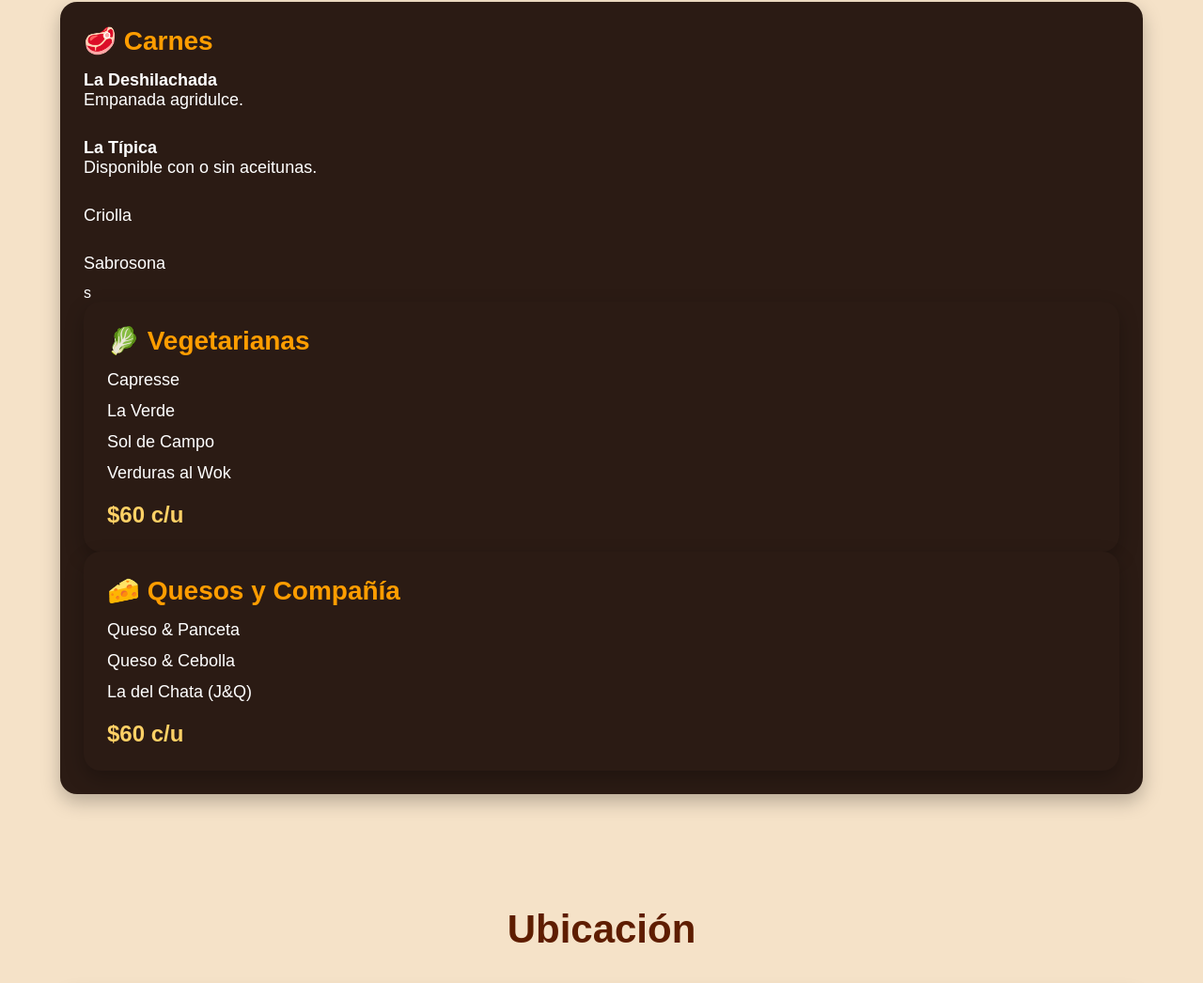
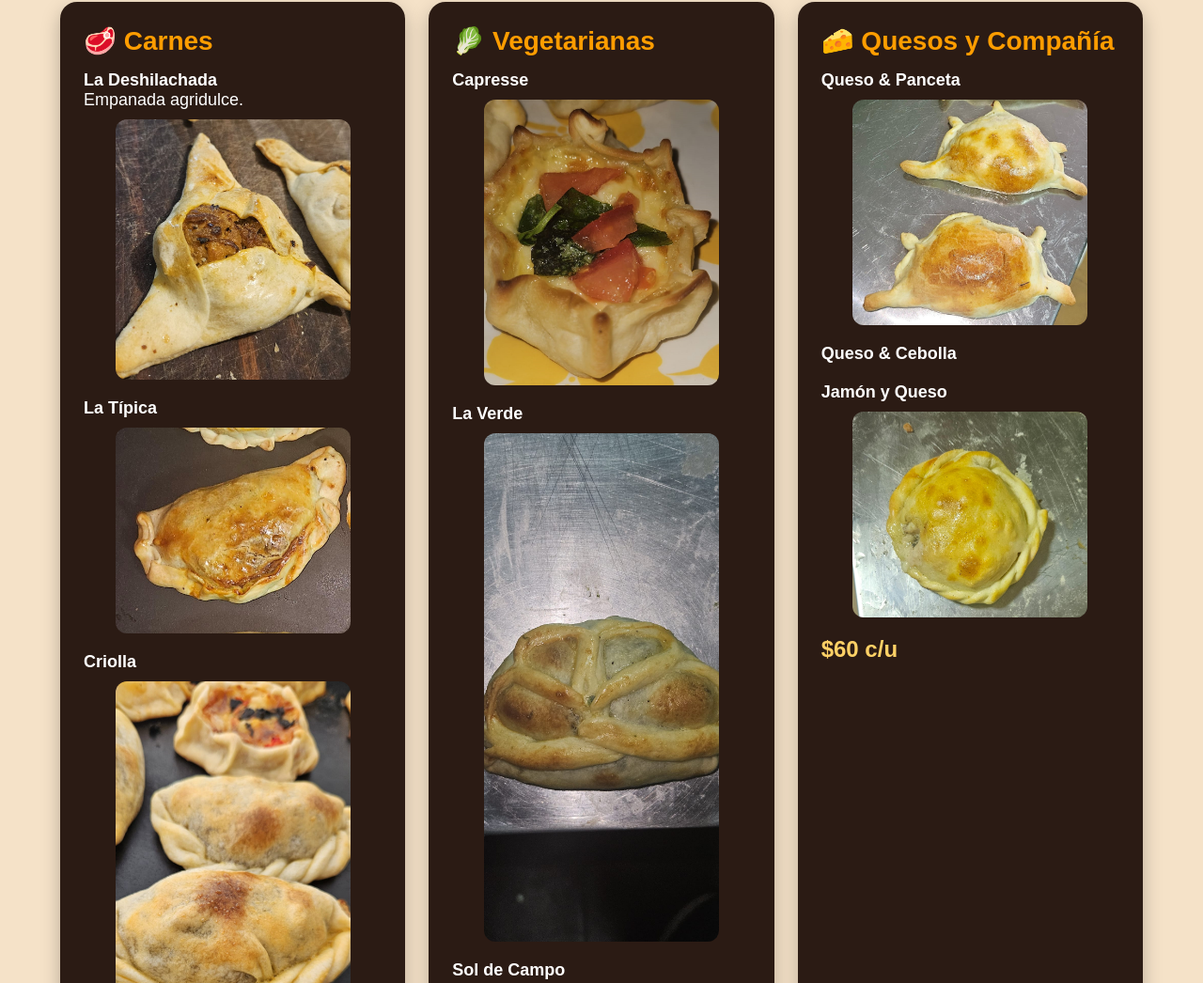
Before and after one commit to Feldenge/empanadaselchata, a plain HTML site: page index.html in a window 1280 px wide. Shown: the part 499-1545 px from the top of the page at 94% size. Drawn offline with Linux system fonts and the light colour scheme.

Commit message:
Update index.html

```diff
--- a/index.html
+++ b/index.html
@@ -6,7 +6,6 @@
 <title>Empanadas El Chata</title>
 
 <style>
-
 *{
     margin:0;
     padding:0;
@@ -101,8 +100,17 @@ nav a:hover{
 }
 
 .card li{
-    margin-bottom:12px;
+    margin-bottom:20px;
     font-size:18px;
+}
+
+.card img{
+    width:100%;
+    max-width:250px;
+    display:block;
+    margin:10px auto;
+    border-radius:12px;
+    object-fit:cover;
 }
 
 .price{
@@ -145,11 +153,6 @@ nav a:hover{
     border-radius:12px;
     text-decoration:none;
     font-weight:bold;
-    transition:0.3s;
-}
-
-.whatsapp:hover{
-    background:#1ebd5a;
 }
 
 footer{
@@ -159,81 +162,85 @@ footer{
     color:#ccc;
     margin-top:40px;
 }
-
-@media(max-width:768px){
-
-    .section-title{
-        font-size:32px;
-    }
-
-}
-
 </style>
 </head>
 
 <body>
 
 <header>
-
-<img src="logo.jpeg" alt="Logo" class="logo">
-
+<img src="logo.JPEG" alt="Logo" class="logo">
 <p>Empanadas Gourmet hechas con pasión</p>
-
 </header>
 
 <nav>
-    <a href="#menu">Menú</a>
-    <a href="#ubicacion">Ubicación</a>
-    <a href="#horarios">Horarios</a>
-    <a href="#contacto">Contacto</a>
+<a href="#menu">Menú</a>
+<a href="#ubicacion">Ubicación</a>
+<a href="#horarios">Horarios</a>
+<a href="#contacto">Contacto</a>
 </nav>
 
 <section class="container" id="menu">
-
 <h2 class="section-title">Nuestro Menú</h2>
 
 <div class="grid">
 
 <div class="card">
 <h3>🥩 Carnes</h3>
-
 <ul>
 <li>
 <strong>La Deshilachada</strong><br>
 Empanada agridulce.
-</li><br>
+<img src="deshilachada.jpeg" alt="La Deshilachada">
+</li>
 
 <li>
-<strong>La Típica</strong><br>
-Disponible con o sin aceitunas.
-</li><br>
+<strong>La Típica</strong>
+<img src="tipica.jpeg" alt="La Típica">
+</li>
 
-<li>Criolla</li><br>
+<li>
+<strong>Criolla</strong>
+<img src="criolla.jpeg" alt="Criolla">
+</li>
 
-<li>Sabrosona</li>
-</ul>s
+<li><strong>Sabrosona</strong></li>
+</ul>
+<div class="price">$60 c/u</div>
+</div>
+
 <div class="card">
 <h3>🥬 Vegetarianas</h3>
+<ul>
+<li>
+<strong>Capresse</strong>
+<img src="capresee.jpeg" alt="Capresse">
+</li>
 
-<ul>
-<li>Capresse</li>
-<li>La Verde</li>
-<li>Sol de Campo</li>
-<li>Verduras al Wok</li>
+<li>
+<strong>La Verde</strong>
+<img src="verde.jpeg" alt="La Verde">
+</li>
+
+<li><strong>Sol de Campo</strong></li>
 </ul>
-
 <div class="price">$60 c/u</div>
 </div>
 
 <div class="card">
 <h3>🧀 Quesos y Compañía</h3>
+<ul>
+<li>
+<strong>Queso & Panceta</strong>
+<img src="quesoypanceta.jpeg" alt="Queso y Panceta">
+</li>
 
-<ul>
-<li>Queso & Panceta</li>
-<li>Queso & Cebolla</li>
-<li>La del Chata (J&Q)</li>
+<li><strong>Queso & Cebolla</strong></li>
+
+<li>
+<strong>Jamón y Queso</strong>
+<img src="jamonyqueso.jpeg" alt="Jamón y Queso">
+</li>
 </ul>
-
 <div class="price">$60 c/u</div>
 </div>
 
@@ -241,36 +248,21 @@ Disponible con o sin aceitunas.
 </section>
 
 <section class="container" id="ubicacion">
-
 <h2 class="section-title">Ubicación</h2>
-
 <div class="info-section">
-
 <div class="info-box">
 <h3>📍 Local</h3>
-
-<p>
-Nos encontramos al lado de la estación de policía de Ciudad del Carmen.
-</p>
-
+<p>Nos encontramos al lado de la estación de policía de Ciudad del Carmen.</p>
 </div>
-
 </div>
-
 </section>
 
 <section class="container" id="horarios">
-
 <h2 class="section-title">Horarios</h2>
-
 <div class="info-section">
-
 <div class="info-box">
-
 <h3>🕒 Atención</h3>
-
 <p>
-
 <strong>Lunes a Miércoles</strong><br>
 9:00 a 14:30<br>
 16:30 a 21:30<br><br>
@@ -282,25 +274,16 @@ Nos encontramos al lado de la estación de policía de Ciudad del Carmen.
 <strong>Viernes y Sábado</strong><br>
 9:00 a 14:30<br>
 17:00 a 00:00 hs
-
 </p>
-
 </div>
-
 </div>
-
 </section>
 
 <section class="container" id="contacto">
-
 <h2 class="section-title">Contacto</h2>
-
 <div class="info-section">
-
 <div class="info-box">
-
 <h3>📞 Pedidos</h3>
-
 <p>
 WhatsApp:<br>
 097 949 125
@@ -309,17 +292,12 @@ WhatsApp:<br>
 <a class="whatsapp" href="https://wa.me/59897949125" target="_blank">
 Hacer Pedido
 </a>
-
 </div>
-
 </div>
-
 </section>
 
 <footer>
-
 <p>© 2026 Empanadas El Chata - Todos los derechos reservados</p>
-
 </footer>
 
 </body>
```
